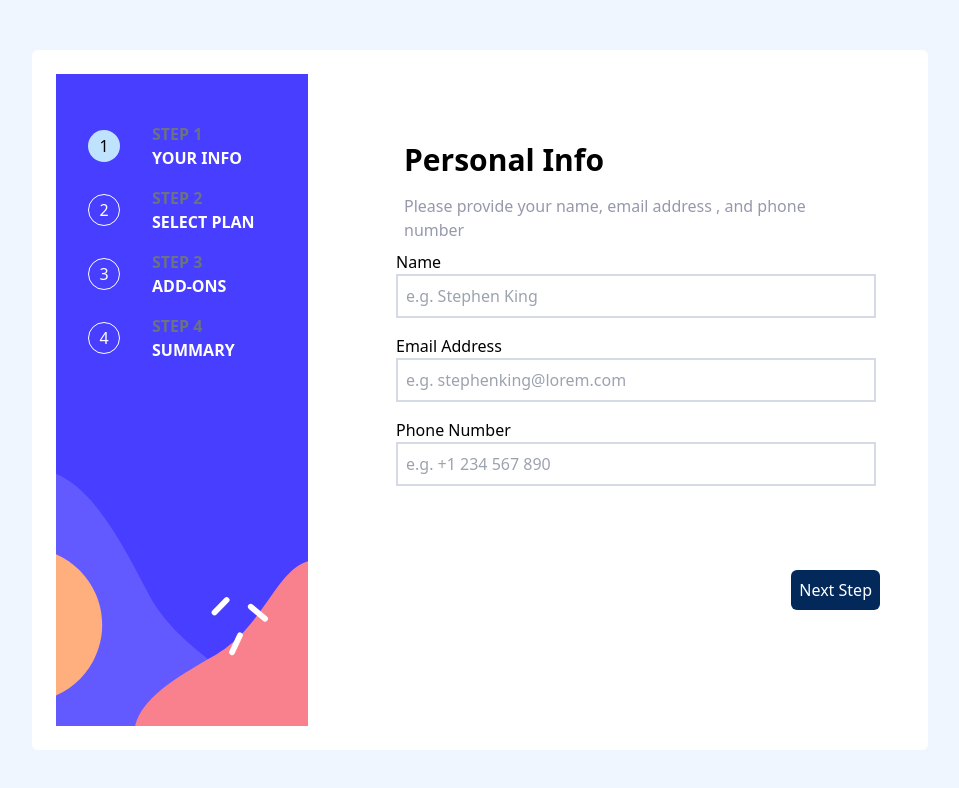
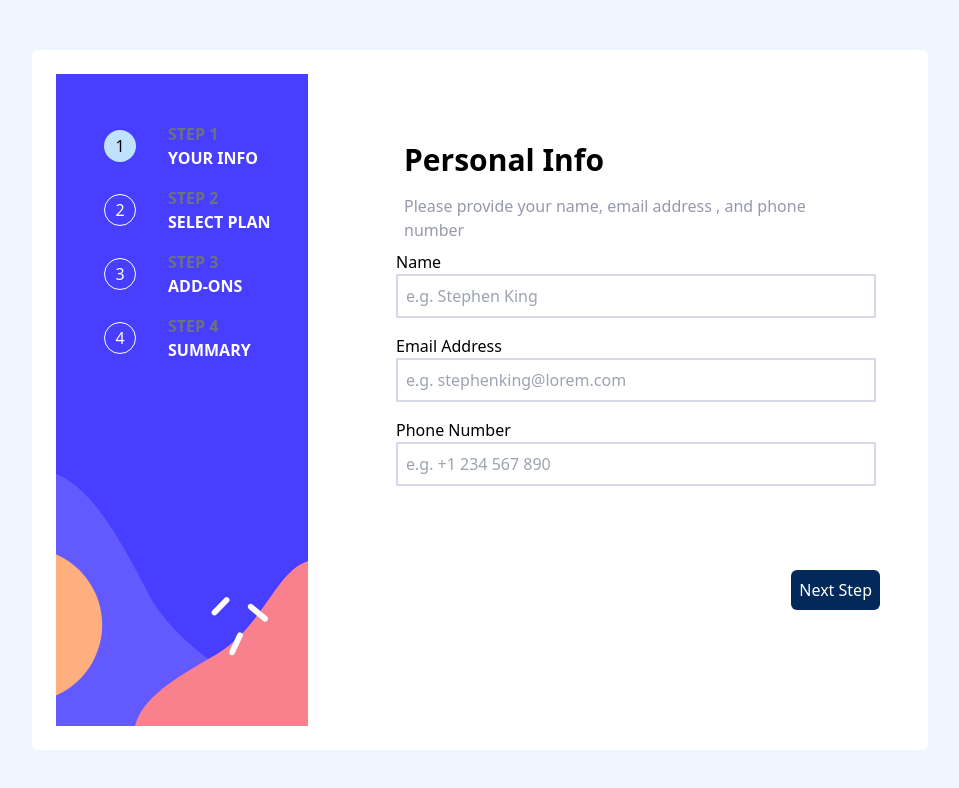
Before and after one commit to Bhargavatrgukt/Multi-From-Project, a website: page index.html in a window 1280 px wide. Shown: the whole page, without its empty margins (160-1119 px from the left). Drawn offline with Linux system fonts and the light colour scheme.

Commit message:
some-ui-chnges

```diff
--- a/index.html
+++ b/index.html
@@ -21,7 +21,7 @@
             <img src="./assets/images/bg-sidebar-mobile.svg" alt="Mobile Sidebar"
                 class="sm:hidden w-full object-contain">
 
-            <div class="absolute top-4 sm:top-16 flex justify-center sm:flex-col flex-row sm:items-start  px-12  sm:px-10">
+            <div class="absolute top-4 sm:top-16 flex justify-center sm:flex-col flex-row sm:items-start  px-12 ml-4 sm:ml-0 sm:mr-5  sm:px-10">
                 <div class="flex items-center">
                   <div class="w-8 h-8 p-3 bg-light-blue rounded-full m-4 text-center flex justify-center items-center" id="step-1-indicator">1</div>
                     <div class="hidden md:block ml-4 text-left">
```
